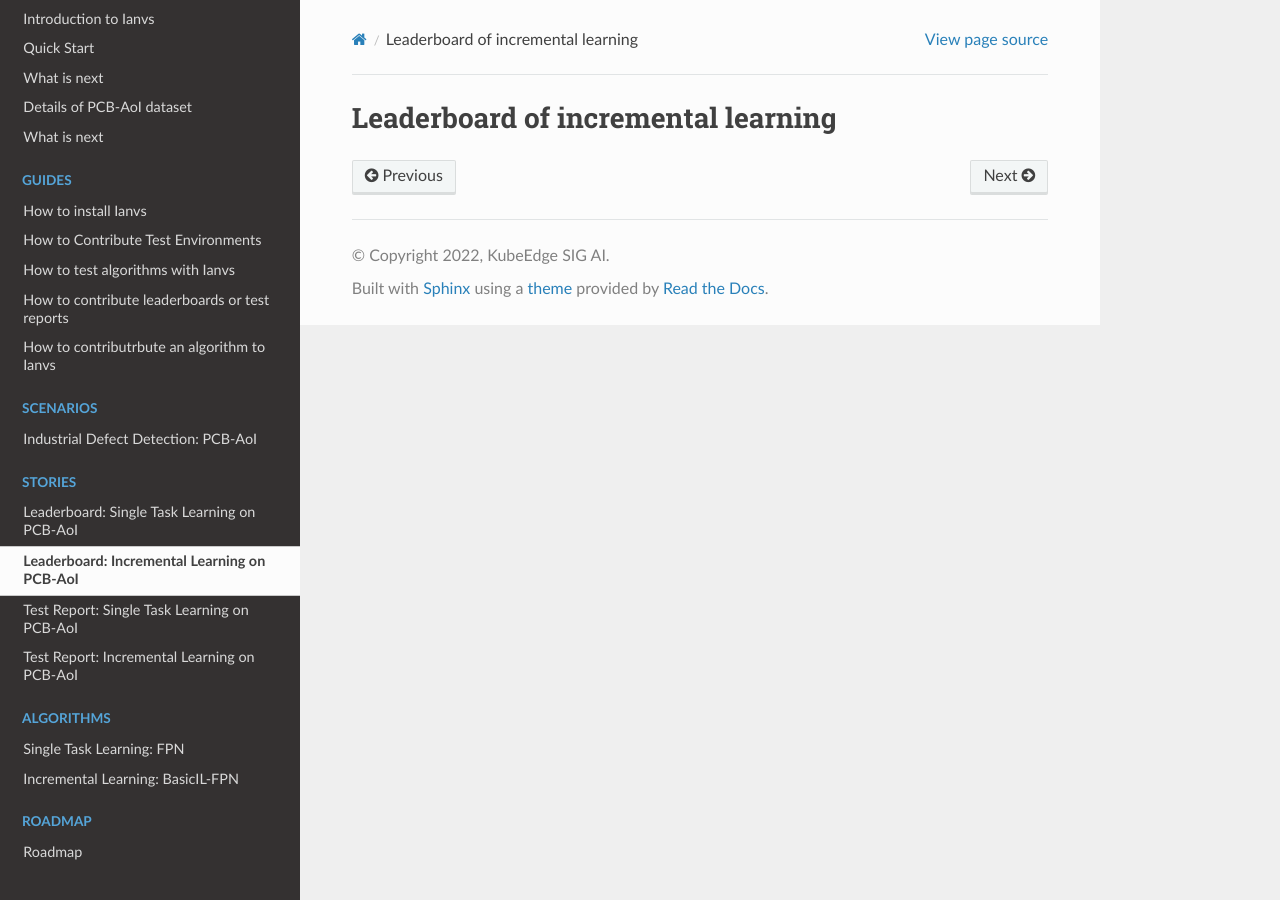
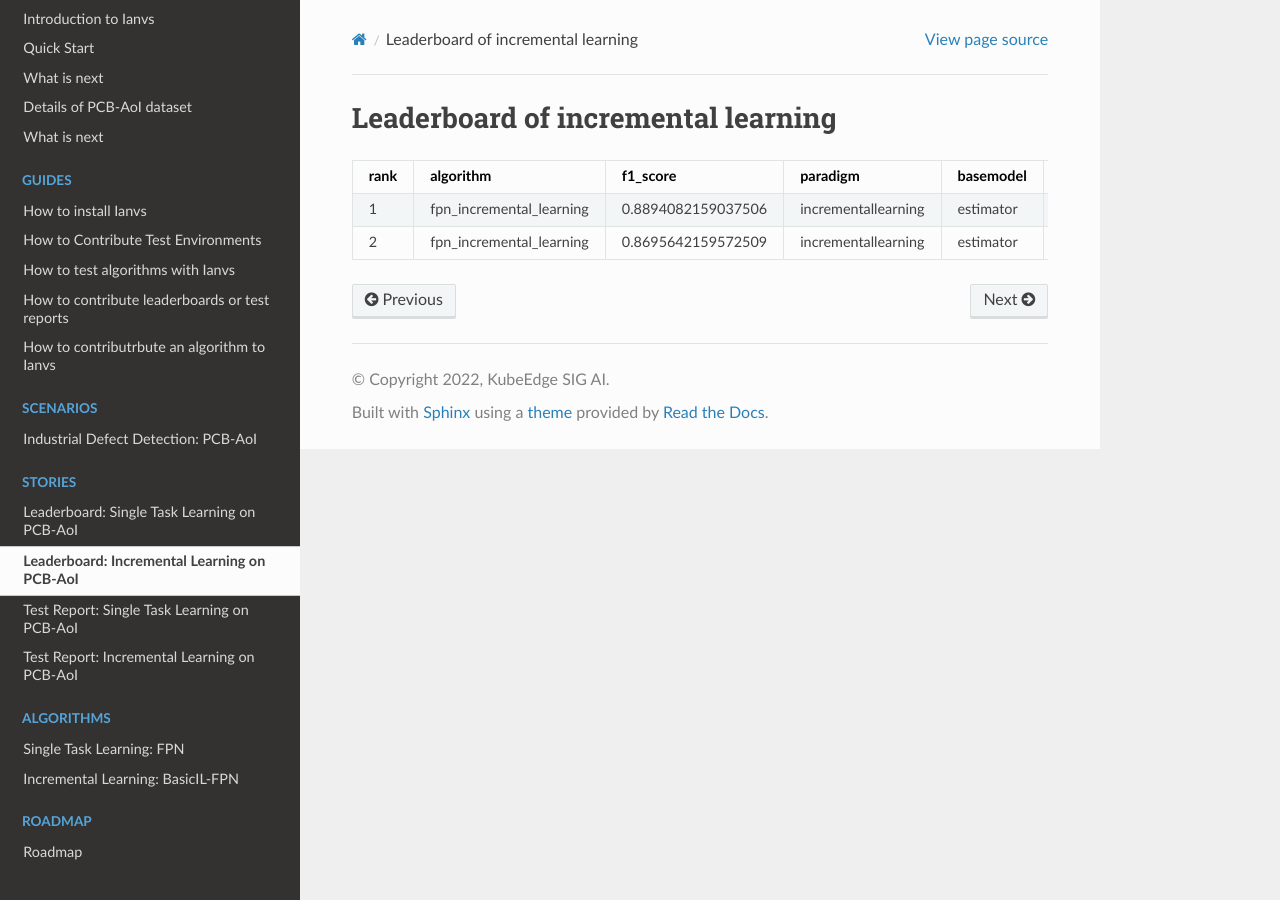
Before and after one commit to kubeedge/ianvs, a Sphinx documentation site: the page built from docs/proposals/leaderboards/leaderboard-in-industrial-defect-detection-of-PCB-AoI/leaderboard-of-incremental-learning.md, in a window 1280 px wide. Built offline with Sphinx 7.4.7 and the Read the Docs theme 2.0.0, drawn with Linux system fonts in a browser that asks for light colours; pages that are not in the unit, such as notebooks, are missing from menus.

Commit message:
Add section: leaderboard-of-incremental-learning
Signed-off-by: Jie Pu <pujie2@huawei.com>

```diff
--- a/docs/proposals/leaderboards/leaderboard-in-industrial-defect-detection-of-PCB-AoI/leaderboard-of-incremental-learning.md
+++ b/docs/proposals/leaderboards/leaderboard-in-industrial-defect-detection-of-PCB-AoI/leaderboard-of-incremental-learning.md
@@ -1 +1,7 @@
 # Leaderboard of incremental learning
+
+
+|rank|algorithm               |f1_score          |paradigm           |basemodel|learning_rate|momentum|time               |url                                                                                                                      |
+|----|------------------------|------------------|-------------------|---------|-------------|--------|-------------------|-------------------------------------------------------------------------------------------------------------------------|
+|1   |fpn_incremental_learning|0.8894082159037506|incrementallearning|estimator|0.1          |0.8     |2022-06-22 18:23:41|/ianvs/incremental_learning_bench/workspace/benchmarkingjob/fpn_incremental_learning/5bfbeaa6-f213-11ec-8d5d-fa163eaa99d5|
+|2   |fpn_incremental_learning|0.8695642159572509|incrementallearning|estimator|0.1          |0.6     |2022-06-22 18:38:16|/ianvs/incremental_learning_bench/workspace/benchmarkingjob/fpn_incremental_learning/63883b92-f215-11ec-8d5d-fa163eaa99d5|
```
